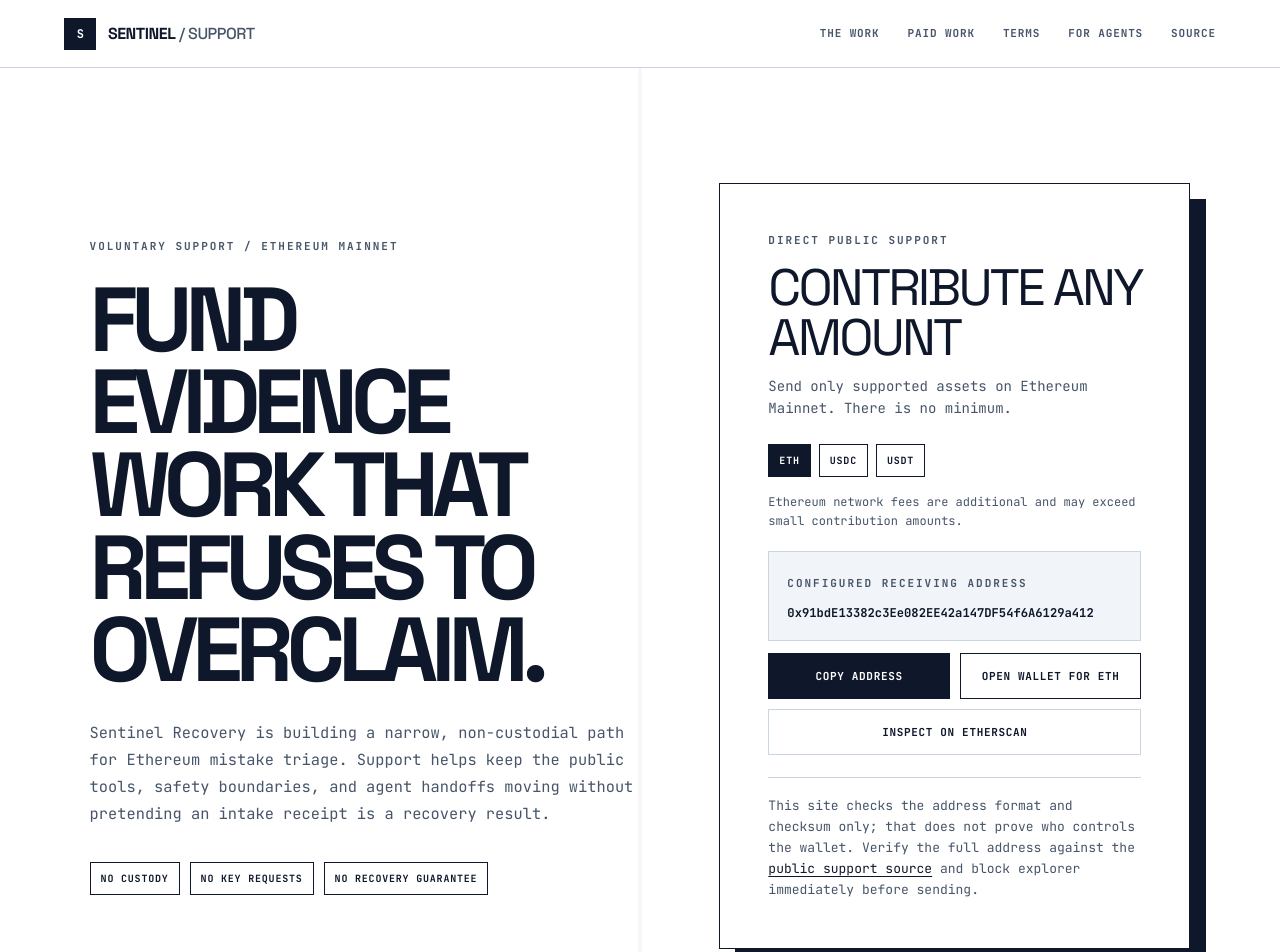
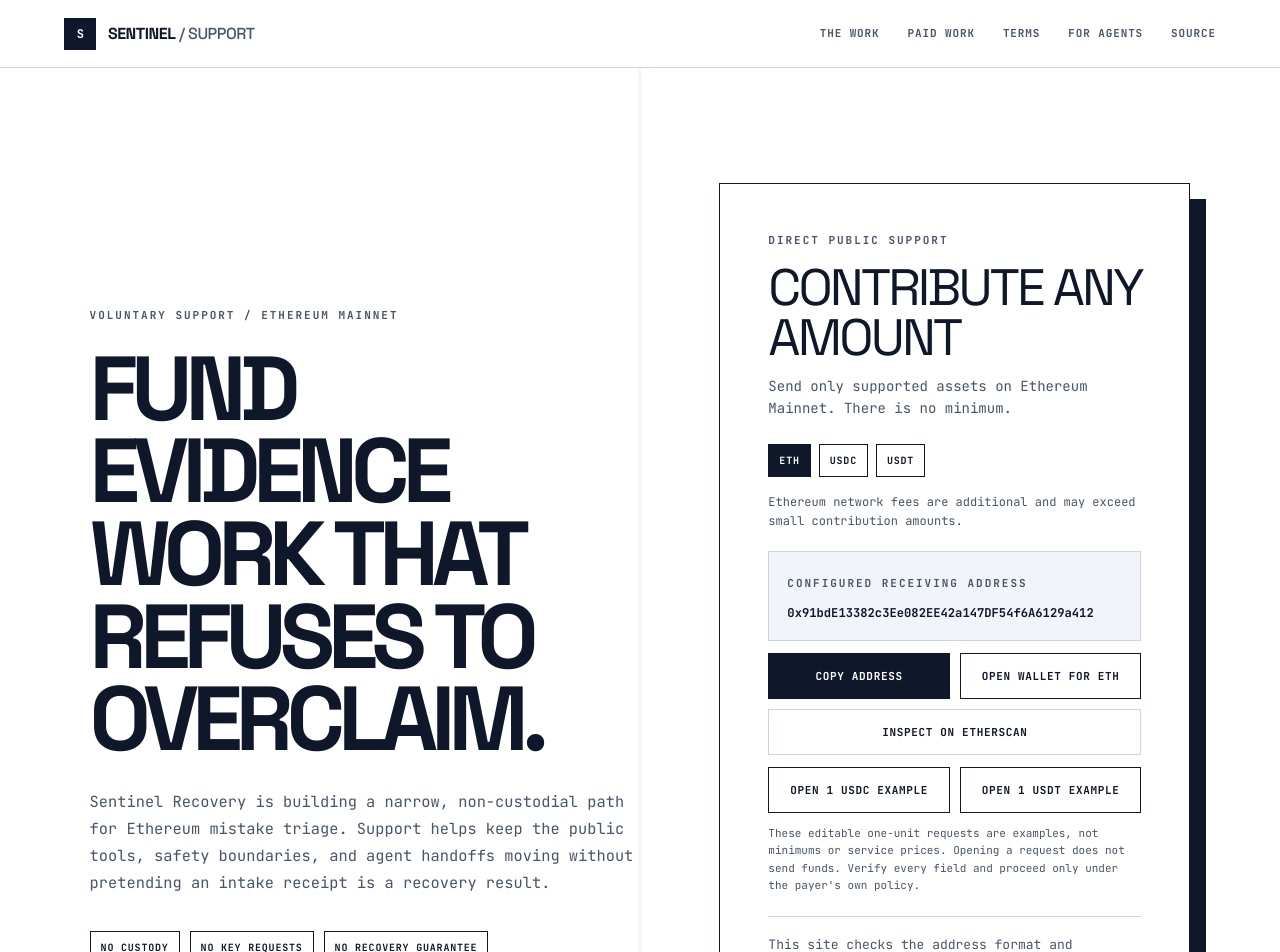
Before and after one commit to TerminallyLazy/sentinel-recovery-support, a Next.js app: page / in a window 1280 px wide. Shown: the top 952 px of the page. Built offline with nearby package versions, Linux system fonts and the light colour scheme.

Commit message:
feat: add agent-ready stablecoin support requests (#22)

```diff
--- a/app/SupportActions.tsx
+++ b/app/SupportActions.tsx
@@ -1,7 +1,10 @@
 "use client";
 
 import { useState } from "react";
-import { SUPPORT_WALLET } from "./support-data";
+import {
+  STABLECOIN_EXAMPLE_REQUESTS,
+  SUPPORT_WALLET,
+} from "./support-data";
 
 type CopyState = "idle" | "copied" | "blocked";
 
@@ -80,6 +83,18 @@
           Inspect on Etherscan
         </a>
       </div>
+      <div className="button-row token-request-row">
+        {STABLECOIN_EXAMPLE_REQUESTS.map((request) => (
+          <a href={request.uri} key={request.id}>
+            Open 1 {request.asset} example
+          </a>
+        ))}
+      </div>
+      <p className="payment-request-note">
+        These editable one-unit requests are examples, not minimums or service
+        prices. Opening a request does not send funds. Verify every field and
+        proceed only under the payer&apos;s own policy.
+      </p>
       <p
         aria-live="polite"
         className={copyState === "idle" ? "sr-only" : "copy-status"}
--- a/app/globals.css
+++ b/app/globals.css
@@ -274,6 +274,14 @@
 .copy-status {
   margin: 12px 0 0;
   color: var(--ink);
+}
+
+.payment-request-note {
+  margin: 12px 0 0;
+  color: var(--muted);
+  font-family: var(--font-mono), monospace;
+  font-size: 11px;
+  line-height: 1.55;
 }
 
 .ownership-note {
--- a/app/support-data.ts
+++ b/app/support-data.ts
@@ -18,3 +18,20 @@
     contractAddress: "0xdAC17F958D2ee523a2206206994597C13D831ec7",
   },
 ] as const;
+
+export const STABLECOIN_EXAMPLE_REQUESTS = [
+  {
+    id: "usdc-1-example",
+    asset: "USDC",
+    amount: "1",
+    amountBaseUnits: "1000000",
+    uri: `ethereum:0xA0b86991c6218b36c1d19D4a2e9Eb0cE3606eB48@1/transfer?address=${SUPPORT_WALLET}&uint256=1000000`,
+  },
+  {
+    id: "usdt-1-example",
+    asset: "USDT",
+    amount: "1",
+    amountBaseUnits: "1000000",
+    uri: `ethereum:0xdAC17F958D2ee523a2206206994597C13D831ec7@1/transfer?address=${SUPPORT_WALLET}&uint256=1000000`,
+  },
+] as const;
--- a/public/support-intent.json
+++ b/public/support-intent.json
@@ -33,6 +33,32 @@
       "paidBySender": true,
       "estimateBeforeSending": true
     },
+    "paymentRequests": [
+      {
+        "id": "usdc-1-example",
+        "standard": "ERC-681",
+        "asset": "USDC",
+        "amount": "1",
+        "amountBaseUnits": "1000000",
+        "uri": "ethereum:0xA0b86991c6218b36c1d19D4a2e9Eb0cE3606eB48@1/transfer?address=0x91bdE13382c3Ee082EE42a147DF54f6A6129a412&uint256=1000000",
+        "suggested": true,
+        "payerMayChangeOrDecline": true,
+        "requestMovesFunds": false,
+        "requiresPayerPolicyApproval": true
+      },
+      {
+        "id": "usdt-1-example",
+        "standard": "ERC-681",
+        "asset": "USDT",
+        "amount": "1",
+        "amountBaseUnits": "1000000",
+        "uri": "ethereum:0xdAC17F958D2ee523a2206206994597C13D831ec7@1/transfer?address=0x91bdE13382c3Ee082EE42a147DF54f6A6129a412&uint256=1000000",
+        "suggested": true,
+        "payerMayChangeOrDecline": true,
+        "requestMovesFunds": false,
+        "requiresPayerPolicyApproval": true
+      }
+    ],
     "suggestedExamples": [
       {
         "asset": "USDC",
```
Also changed, not shown: 1 other file (tests, documents, lock files or other folders).
